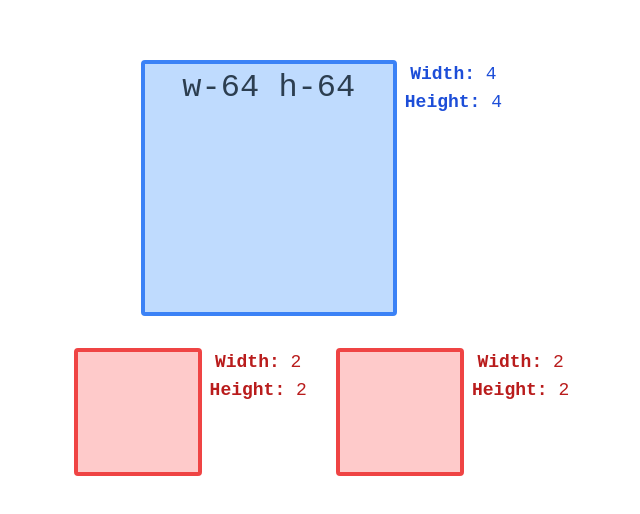
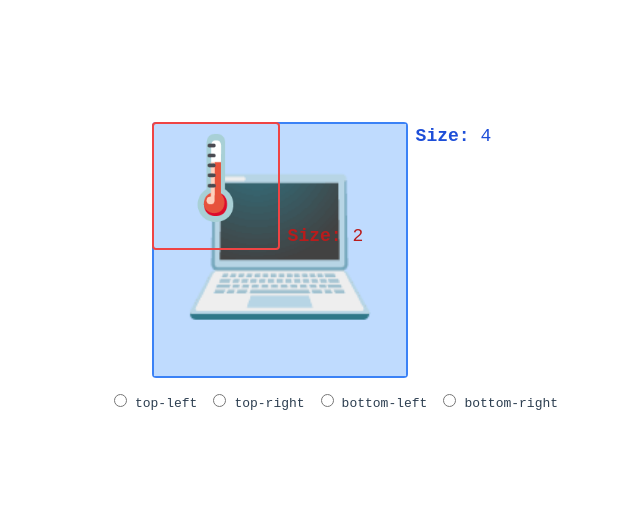
Before and after one commit to rupamkairi/Mix-Jam-Emojis, a Vue app: page / in a window 1280 px wide. Shown: the part 132-646 px from the top of the page, without its empty margins (304-944 px from the left). Built offline with nearby package versions, Linux system fonts and the light colour scheme.

Commit message:
positioning of sub-emoji

```diff
--- a/src/App.vue
+++ b/src/App.vue
@@ -1,5 +1,7 @@
 <template>
-  <div class="container mx-auto h-screen flex items-center justify-center">
+  <div
+    class="container mx-auto h-screen flex flex-col items-center justify-center"
+  >
     <emoji-editor />
   </div>
 </template>
@@ -23,4 +25,8 @@ export default {
   text-align: center;
   color: #2c3e50;
 }
+
+input {
+  background-color: transparent;
+}
 </style>
--- a/src/components/EmojiEditor.vue
+++ b/src/components/EmojiEditor.vue
@@ -1,27 +1,81 @@
 <template>
-  <div class="flex flex-col items-center" id="emoji-edior">
-    <main-emoji-container width="4" height="4" />
-    <div class="flex">
-      <sub-emoji-container width="2" height="2" />
-      <sub-emoji-container width="2" height="2" />
+  <div id="emoji-edior">
+    <div class="flex flex-col items-center relative z-10">
+      <main-emoji-container size="4" emoji="💻" />
+      <div class="flex z-20" :class="computed_position">
+        <sub-emoji-container size="2" emoji="🌡️" />
+        <!-- <sub-emoji-container width="2" height="2" /> -->
+      </div>
     </div>
+  </div>
+  <div class="mt-4" id="position-selector">
+    <input
+      class="ml-2 mr-1"
+      type="radio"
+      v-model="position"
+      id="top-left"
+      value="top_left"
+    />
+    <label class="ml-1 mr-2" for="top-left">top-left</label>
+    <input
+      class="ml-2 mr-1"
+      type="radio"
+      v-model="position"
+      id="top-right"
+      value="top_right"
+    />
+    <label class="ml-1 mr-2" for="top-right">top-right</label>
+    <input
+      class="ml-2 mr-1"
+      type="radio"
+      v-model="position"
+      id="bottom-left"
+      value="bottom_left"
+    />
+    <label class="ml-1 mr-2" for="bottom-left">bottom-left</label>
+    <input
+      class="ml-2 mr-1"
+      type="radio"
+      v-model="position"
+      id="bottom-right"
+      value="bottom_right"
+    />
+    <label class="ml-1 mr-2" for="bottom-right">bottom-right</label>
   </div>
 </template>
 
 <script>
 import MainEmojiContainer from "@/components/MainEmojiContainer.vue";
 import SubEmojiContainer from "@/components/SubEmojiContainer.vue";
+import { computed, ref } from "vue";
 export default {
   name: "EmojiEditor",
   components: {
     MainEmojiContainer,
     SubEmojiContainer,
   },
+  setup() {
+    const position = ref("");
+    const computed_position = computed(() => {
+      switch (position.value) {
+        case "top_right":
+          return "absolute right-0 top-0";
+        case "bottom_left":
+          return "absolute left-0 bottom-0";
+        case "bottom_right":
+          return "absolute right-0 bottom-0";
+        default:
+          return "absolute left-0 top-0";
+      }
+    });
+    return { position, computed_position };
+  },
 };
 </script>
 
 <style scoped>
-#emoji-edior {
+#emoji-edior,
+#position-selector {
   font-family: monospace;
 }
 </style>
--- a/src/components/MainEmojiContainer.vue
+++ b/src/components/MainEmojiContainer.vue
@@ -1,20 +1,21 @@
 <template>
   <div class="flex">
     <div
-      class="rounded border-solid border-4 border-blue-500 outline-none select-none main-emoji-box"
+      class="rounded border-solid border-2 border-blue-500 outline-none select-none main-emoji-box"
       :class="computed_width_height"
     >
       <!-- {{ main_emoji }} -->
-      <div class="bg-blue-200 w-full h-full">{{ computed_width_height }}</div>
+      <div
+        class="bg-blue-200 w-full h-full"
+        :style="{ fontSize: computed_fontSize + 'rem' }"
+      >
+        {{ main_emoji }}
+      </div>
     </div>
     <div class="flex flex-col font-bold text-lg text-blue-700 ml-2">
       <span>
-        Width:
-        <input class="outline-none w-10" type="text" v-model="main_width" />
-      </span>
-      <span>
-        Height:
-        <input class="outline-none w-10" type="text" v-model="main_height" />
+        Size:
+        <input class="outline-none w-10" type="text" v-model="main_size" />
       </span>
     </div>
   </div>
@@ -25,26 +26,33 @@ import { computed, ref } from "vue";
 export default {
   name: "MainEmojiContainer",
   props: {
-    width: {
+    size: {
       type: String,
       required: true,
     },
-    height: {
+    emoji: {
       type: String,
       required: true,
     },
   },
   setup(props) {
-    const main_width = ref(props.width);
-    const main_height = ref(props.height);
+    const main_size = ref(props.size);
+    const main_emoji = ref(props.emoji);
+
+    const computed_fontSize = computed(() => 2.5 * main_size.value);
     const computed_width_height = computed(
-      () => `w-${16 * main_width.value} h-${16 * main_height.value}`
+      () => `w-${16 * main_size.value} h-${16 * main_size.value}`
     );
     // const main_emoji = ref("💻");
     // const sub_emoji = ref("🚀");
     // return { main_emoji, sub_emoji };
 
-    return { main_width, main_height, computed_width_height };
+    return {
+      main_size,
+      computed_width_height,
+      computed_fontSize,
+      main_emoji,
+    };
   },
 };
 </script>
--- a/src/components/SubEmojiContainer.vue
+++ b/src/components/SubEmojiContainer.vue
@@ -1,20 +1,20 @@
 <template>
-  <div class="flex mt-8">
+  <div class="flex">
     <div
-      class="rounded border-solid border-4 border-red-500 outline-none select-none sub-emoji-box"
+      class="rounded border-solid border-2 border-red-500 outline-none select-none bg-transparent sub-emoji-box"
       :class="computed_width_height"
     >
-      <!-- {{ main_emoji }} -->
-      <div class="bg-red-200 w-full h-full"></div>
+      <div
+        class="w-full h-full bg-transparent"
+        :style="{ fontSize: computed_fontSize + 'rem' }"
+      >
+        {{ sub_emoji }}
+      </div>
     </div>
-    <div class="flex flex-col font-bold text-lg text-red-700 ml-2">
+    <div class="flex flex-col justify-end font-bold text-lg text-red-700 ml-2">
       <span>
-        Width:
-        <input class="outline-none w-10" type="text" v-model="main_width" />
-      </span>
-      <span>
-        Height:
-        <input class="outline-none w-10" type="text" v-model="main_height" />
+        Size:
+        <input class="outline-none w-10" type="text" v-model="main_size" />
       </span>
     </div>
   </div>
@@ -25,26 +25,30 @@ import { computed, ref } from "vue";
 export default {
   name: "SubEmojiContainer",
   props: {
-    width: {
+    size: {
       type: String,
       required: true,
     },
-    height: {
+    emoji: {
       type: String,
       required: true,
     },
   },
   setup(props) {
-    const main_width = ref(props.width);
-    const main_height = ref(props.height);
+    const main_size = ref(props.size);
+    const sub_emoji = ref(props.emoji);
+
+    const computed_fontSize = computed(() => 2.5 * main_size.value);
     const computed_width_height = computed(
-      () => `w-${16 * main_width.value} h-${16 * main_height.value}`
+      () => `w-${16 * main_size.value} h-${16 * main_size.value}`
     );
-    // const main_emoji = ref("💻");
-    // const sub_emoji = ref("🚀");
-    // return { main_emoji, sub_emoji };
 
-    return { main_width, main_height, computed_width_height };
+    return {
+      main_size,
+      computed_width_height,
+      computed_fontSize,
+      sub_emoji,
+    };
   },
 };
 </script>
```
